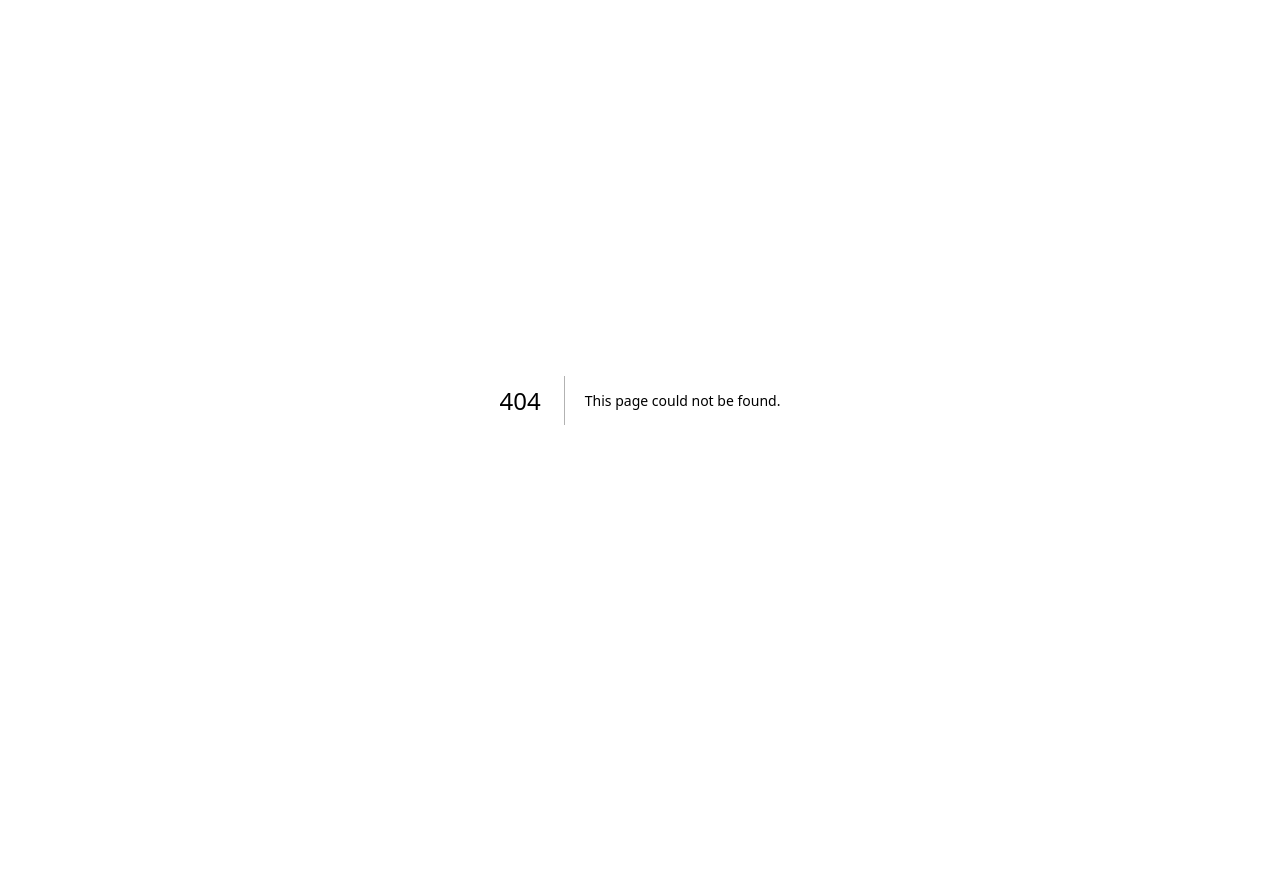
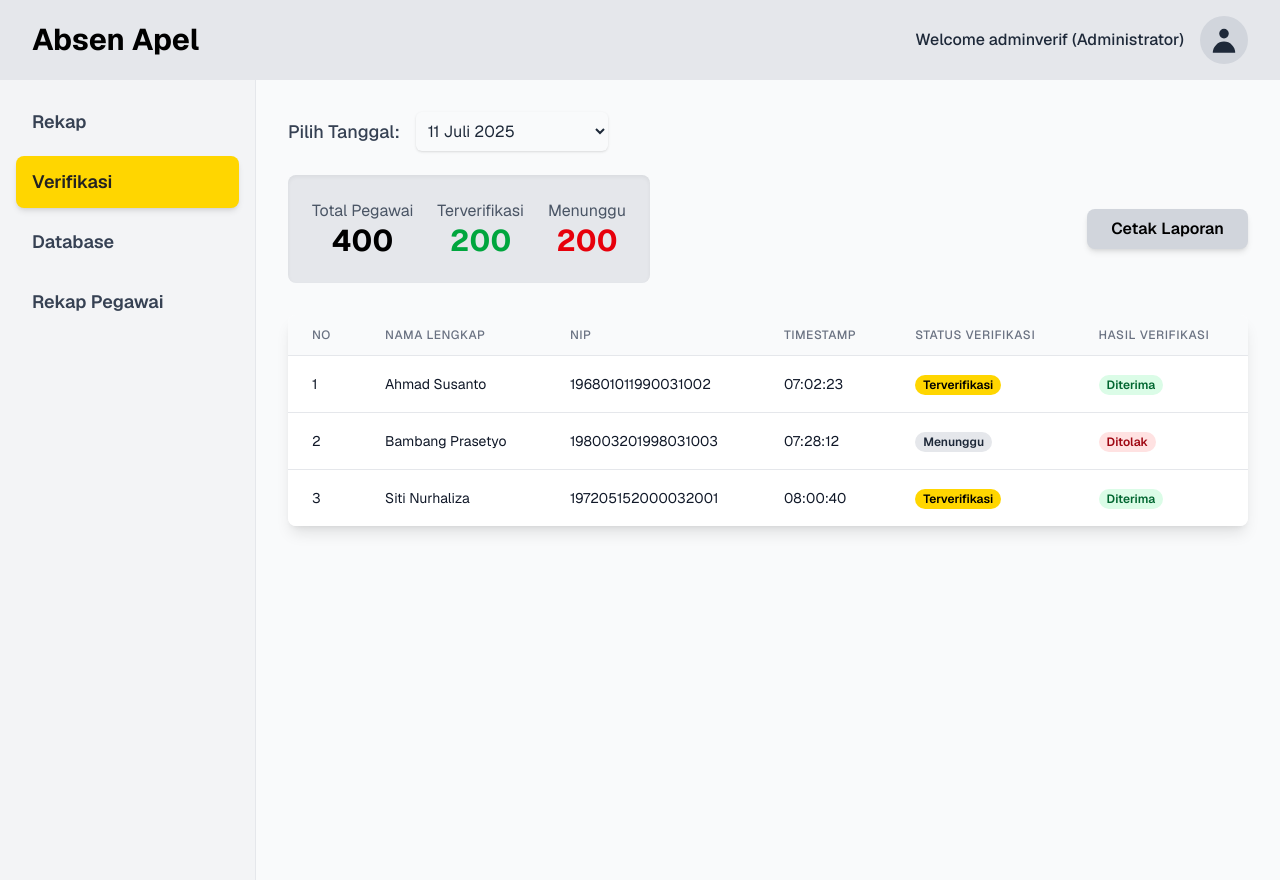
Before and after one commit to gilanggnw/absen-apel-kejati, a Next.js app: page /verifikasi in a window 1280 px wide. Before the commit this address had no page. Before the commit the page ends 800 px from the top, so only its background shows below. Built offline with nearby package versions, Linux system fonts and the light colour scheme.

Commit message:
Added a new page : Verifikasi

```diff
--- a/app/components/Sidebar.tsx
+++ b/app/components/Sidebar.tsx
@@ -34,7 +34,7 @@ const Sidebar = () => {
                         </Link>
                     </li>
                     <li className="mt-2">
-                        <Link href="/fatabase" passHref>
+                        <Link href="/database" passHref>
                             <span
                                 className={`${linkClasses} ${pathname === '/database' ? activeLinkClasses : inactiveLinkClasses}`}
                             >
--- a/app/rekap/page.tsx
+++ b/app/rekap/page.tsx
@@ -75,7 +75,7 @@ const AbsenApelPage = () => {
                     Timestamp
                   </th>
                   <th className="px-6 py-3 text-left text-xs font-medium text-gray-500 uppercase tracking-wider">
-                    Status Waktu
+                    Status Kehadiran
                   </th>
                 </tr>
               </thead>
--- /dev/null
+++ b/app/verifikasi/page.tsx
@@ -0,0 +1,143 @@
+'use client';
+
+import React from 'react';
+import Header from '../components/Header';
+import Sidebar from '../components/Sidebar';
+
+// Main Page Component
+const VerifikasiPage = () => {
+  return (
+    <div className="min-h-screen bg-gray-50 text-gray-800 flex flex-col font-sans">
+      {/* Header */}
+      <Header
+        username="adminverif (Administrator)"
+        logoContent={
+          <h1 className="text-3xl font-bold text-black">Absen Apel</h1>
+        }
+      />
+      <div className="flex flex-1">
+        {/* Sidebar */}
+        <Sidebar />
+
+        {/* Main Content */}
+        <main className="flex-1 p-8">
+          <div className="flex items-center mb-6">
+            <label htmlFor="date-picker" className="text-lg font-medium text-gray-700 mr-4">
+              Pilih Tanggal:
+            </label>
+            <select
+              id="date-picker"
+              className="block w-48 rounded-md border-gray-300 shadow-sm focus:border-indigo-300 focus:ring focus:ring-indigo-200 focus:ring-opacity-50 p-2"
+            >
+              <option>11 Juli 2025</option>
+              {/* You can add more dates here */}
+              <option>12 Juli 2025</option>
+              <option>13 Juli 2025</option>
+            </select>
+          </div>
+
+          {/* Stats and Report Button */}
+          <div className="flex items-center justify-between mb-8">
+            <div className="flex space-x-6 bg-gray-200 p-6 rounded-lg shadow-inner">
+              <div className="text-center">
+                <div className="text-gray-600">Total Pegawai</div>
+                <div className="text-3xl font-bold text-black">400</div>
+              </div>
+              <div className="text-center">
+                <div className="text-gray-600">Terverifikasi</div>
+                <div className="text-3xl font-bold text-green-600">200</div>
+              </div>
+              <div className="text-center">
+                <div className="text-gray-600">Menunggu</div>
+                <div className="text-3xl font-bold text-red-600">200</div>
+              </div>
+            </div>
+            <button className="py-2 px-6 bg-gray-300 text-black font-semibold rounded-lg shadow-md hover:bg-gray-400 focus:outline-none focus:ring-2 focus:ring-offset-2 focus:ring-gray-500">
+              Cetak Laporan
+            </button>
+          </div>
+
+          {/* Table */}
+          <div className="bg-white rounded-lg shadow-lg overflow-hidden">
+            <table className="min-w-full divide-y divide-gray-200">
+                <thead className="bg-gray-50">
+                <tr>
+                    <th className="px-6 py-3 text-left text-xs font-medium text-gray-500 uppercase tracking-wider">
+                        No
+                    </th>
+                    <th className="px-6 py-3 text-left text-xs font-medium text-gray-500 uppercase tracking-wider">
+                        Nama Lengkap
+                    </th>
+                    <th className="px-6 py-3 text-left text-xs font-medium text-gray-500 uppercase tracking-wider">
+                        NIP
+                    </th>
+                    <th className="px-6 py-3 text-left text-xs font-medium text-gray-500 uppercase tracking-wider">
+                        Timestamp
+                    </th>
+                    <th className="px-6 py-3 text-left text-xs font-medium text-gray-500 uppercase tracking-wider">
+                        Status Verifikasi
+                    </th>
+                    <th className="px-6 py-3 text-left text-xs font-medium text-gray-500 uppercase tracking-wider">
+                        Hasil Verifikasi
+                    </th>
+                    </tr>
+                </thead>
+                <tbody className="bg-white divide-y divide-gray-200">
+                    <tr>
+                    <td className="px-6 py-4 whitespace-nowrap text-sm text-gray-900">1</td>
+                    <td className="px-6 py-4 whitespace-nowrap text-sm text-gray-900">Ahmad Susanto</td>
+                    <td className="px-6 py-4 whitespace-nowrap text-sm text-gray-900">196801011990031002</td>
+                    <td className="px-6 py-4 whitespace-nowrap text-sm text-gray-900">07:02:23</td>
+                    <td className="px-6 py-4 whitespace-nowrap">
+                        <span className="px-2 inline-flex text-xs leading-5 font-semibold rounded-full bg-[#FFD600] text-[#000000]">
+                        Terverifikasi
+                        </span>
+                    </td>
+                    <td className="px-6 py-4 whitespace-nowrap">
+                        <span className="px-2 inline-flex text-xs leading-5 font-semibold rounded-full bg-green-100 text-green-800">
+                        Diterima
+                        </span>
+                    </td>
+                    </tr>
+                    <tr>
+                    <td className="px-6 py-4 whitespace-nowrap text-sm text-gray-900">2</td>
+                    <td className="px-6 py-4 whitespace-nowrap text-sm text-gray-900">Bambang Prasetyo</td>
+                    <td className="px-6 py-4 whitespace-nowrap text-sm text-gray-900">198003201998031003</td>
+                    <td className="px-6 py-4 whitespace-nowrap text-sm text-gray-900">07:28:12</td>
+                    <td className="px-6 py-4 whitespace-nowrap">
+                        <span className="px-2 inline-flex text-xs leading-5 font-semibold rounded-full bg-gray-200 text-gray-800">
+                        Menunggu
+                        </span>
+                    </td>
+                    <td className="px-6 py-4 whitespace-nowrap">
+                        <span className="px-2 inline-flex text-xs leading-5 font-semibold rounded-full bg-red-100 text-red-800">
+                        Ditolak
+                        </span>
+                    </td>
+                    </tr>
+                    <tr>
+                    <td className="px-6 py-4 whitespace-nowrap text-sm text-gray-900">3</td>
+                    <td className="px-6 py-4 whitespace-nowrap text-sm text-gray-900">Siti Nurhaliza</td>
+                    <td className="px-6 py-4 whitespace-nowrap text-sm text-gray-900">197205152000032001</td>
+                    <td className="px-6 py-4 whitespace-nowrap text-sm text-gray-900">08:00:40</td>
+                    <td className="px-6 py-4 whitespace-nowrap">
+                        <span className="px-2 inline-flex text-xs leading-5 font-semibold rounded-full bg-[#FFD600] text-[#000000]">
+                        Terverifikasi
+                        </span>
+                    </td>
+                    <td className="px-6 py-4 whitespace-nowrap">
+                        <span className="px-2 inline-flex text-xs leading-5 font-semibold rounded-full bg-green-100 text-green-800">
+                        Diterima
+                        </span>
+                    </td>
+                    </tr>
+                </tbody>
+            </table>
+          </div>
+        </main>
+      </div>
+    </div>
+  );
+};
+
+export default VerifikasiPage;
```
